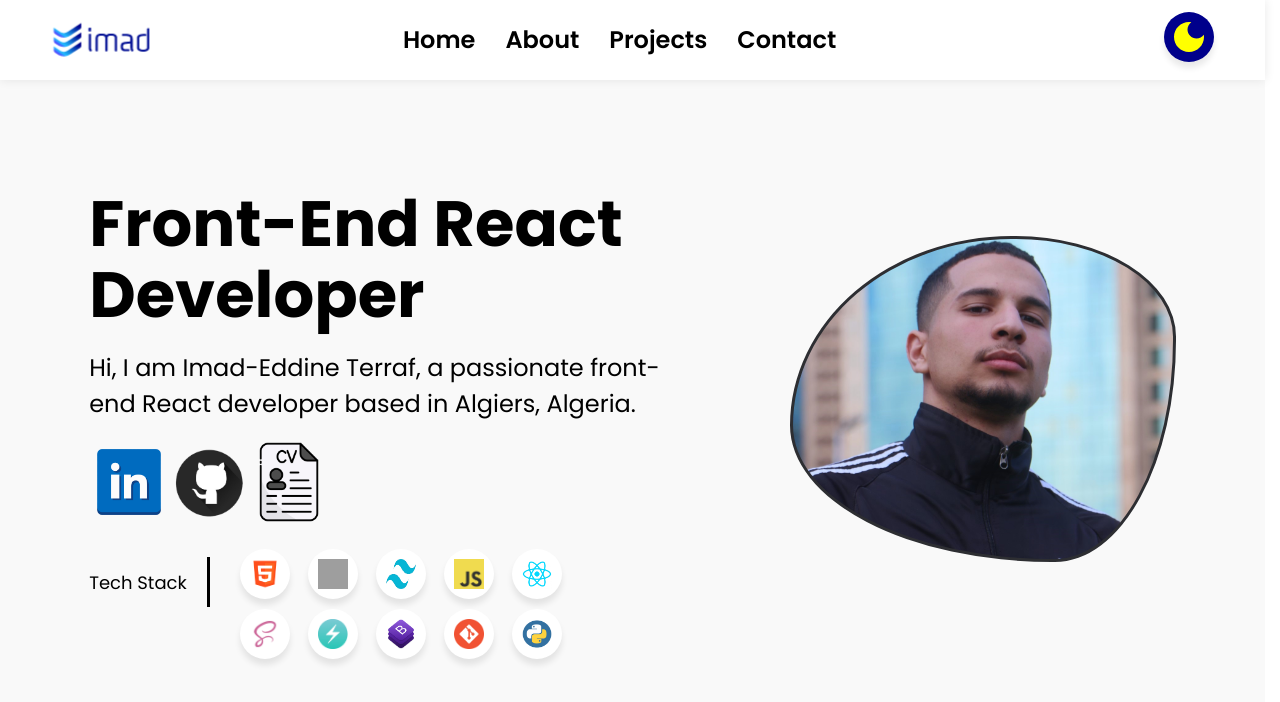
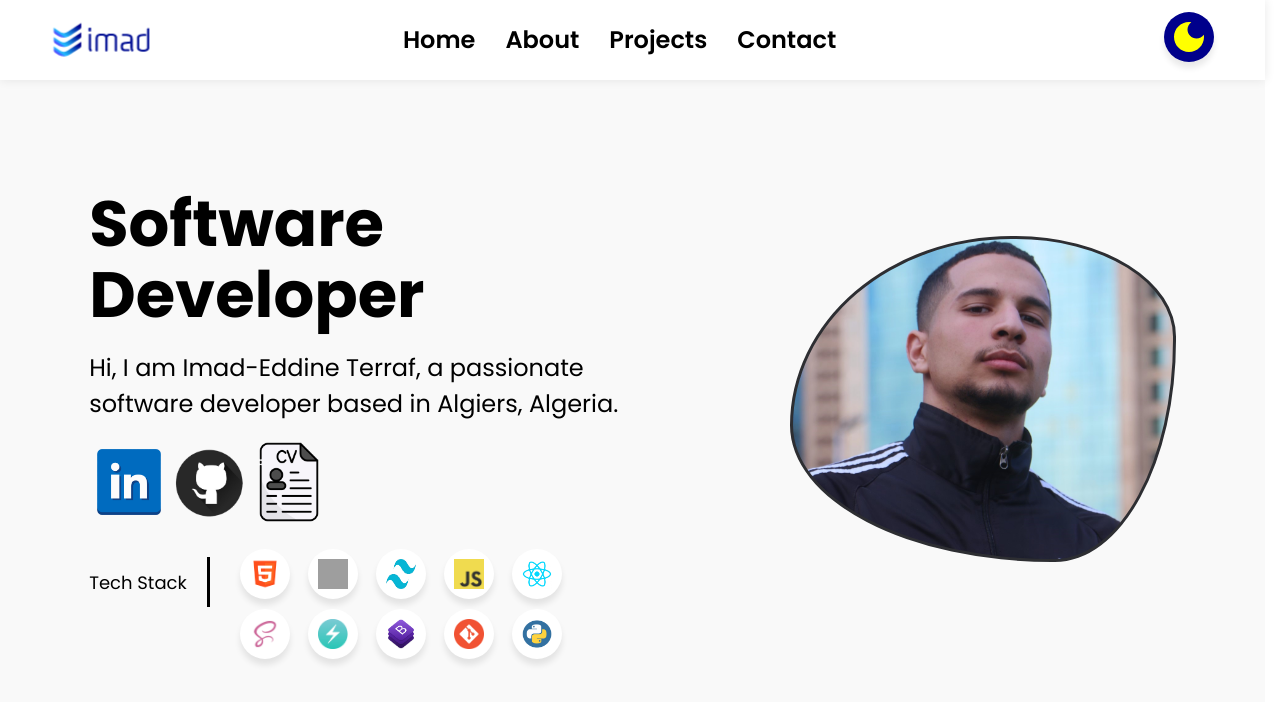
Before and after one commit to Imad-t/portfolio, a React (Vite) app: page / in a window 1280 px wide. Shown: the top 702 px of the page. Built offline with nearby package versions, Linux system fonts and the light colour scheme; grey boxes are pictures that could not be loaded; the HTML template or start-up script is replaced by a standard one.

Commit message:
update job title

```diff
--- a/src/components/Home.jsx
+++ b/src/components/Home.jsx
@@ -20,9 +20,9 @@ const Home = ({ darkMode }) => {
   return (
     <div className={`${styles.home} ${darkMode ? styles["dark-mode"] : ""}`}>
       <div className={styles.info}>
-        <h1>Front-End React Developer</h1>
+        <h1>Software Developer</h1>
         <p>
-          Hi, I am Imad-Eddine Terraf, a passionate front-end React developer
+          Hi, I am Imad-Eddine Terraf, a passionate software developer
           based in Algiers, Algeria.
         </p>
         <div className={styles.proLinks}>
```
